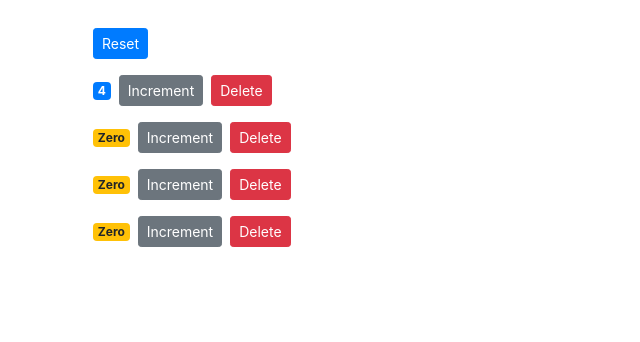
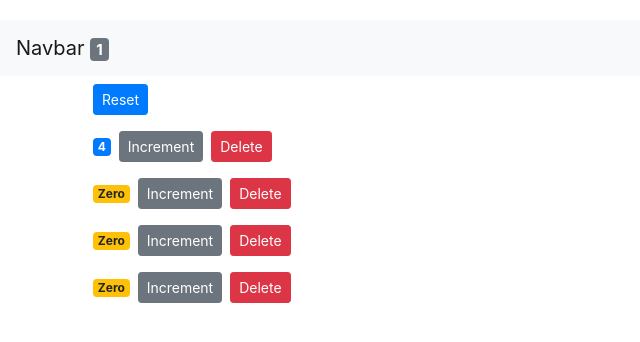
Before and after one commit to vespaill/React-Vidly, a React (Create React App) app: page / in a window 1280 px wide. Shown: the top 342 px of the page, without its empty margins (0-640 px from the left). Built offline with nearby package versions, Linux system fonts and the light colour scheme.

Commit message:
Multiple components in sync, lifting state up

```diff
--- a/src/App.js
+++ b/src/App.js
@@ -1,15 +1,59 @@
-import React from 'react';
+import React, { Component } from 'react';
+import NavBar from './components/navbar';
 import './App.css';
-// import Movies from './components/movies';
 import Counters from './components/counters';
 
-function App() {
-  return (
-    <main className="container">
-      {/* <Movies /> */}
-      <Counters />
-    </main>
-  );
+class App extends Component {
+  state = {
+    counters: [
+      { id: 1, value: 4 },
+      { id: 2, value: 0 },
+      { id: 3, value: 0 },
+      { id: 4, value: 0 }
+    ]
+  };
+
+  handleIncrement = counter => {
+    const counters = [...this.state.counters];
+    const index = counters.indexOf(counter);
+
+    counters[index] = { ...counter };
+    counters[index].value++;
+
+    this.setState({ counters });
+  };
+
+  handleDelete = counterId => {
+    const counters = this.state.counters.filter(c => c.id !== counterId);
+    this.setState({ counters });
+  };
+
+  handleReset = () => {
+    const counters = this.state.counters.map(c => {
+      c.value = 0;
+      return c;
+    });
+
+    this.setState({ counters });
+  };
+
+  render() {
+    return (
+      <React.Fragment>
+        <NavBar
+          totalCounters={this.state.counters.filter(c => c.value > 0).length}
+        />
+        <main className="container">
+          <Counters
+            counters={this.state.counters}
+            onReset={this.handleReset}
+            onIncrement={this.handleIncrement}
+            onDelete={this.handleDelete}
+          />
+        </main>
+      </React.Fragment>
+    );
+  }
 }
 
 export default App;
--- a/src/components/counters.jsx
+++ b/src/components/counters.jsx
@@ -2,53 +2,20 @@
 import Counter from './counter';
 
 class Counters extends Component {
-  state = {
-    counters: [
-      { id: 1, value: 4 },
-      { id: 2, value: 0 },
-      { id: 3, value: 0 },
-      { id: 4, value: 0 }
-    ]
-  };
-
-  handleIncrement = counter => {
-    const counters = [...this.state.counters];
-    const index = counters.indexOf(counter);
-
-    counters[index] = { ...counter };
-    counters[index].value++;
-
-    this.setState({ counters });
-  };
-
-  handleDelete = counterId => {
-    const counters = this.state.counters.filter(c => c.id !== counterId);
-    this.setState({ counters });
-  };
-
-  handleReset = () => {
-    const counters = this.state.counters.map(c => {
-      c.value = 0;
-      return c;
-    });
-
-    this.setState({ counters });
-  };
-
   render() {
     return (
       <div>
         <button
-          onClick={this.handleReset}
+          onClick={this.props.onReset}
           className="btn btn-primary btn-sm m-2"
         >
           Reset
         </button>
-        {this.state.counters.map(counter => (
+        {this.props.counters.map(counter => (
           <Counter
             key={counter.id}
-            onDelete={this.handleDelete}
-            onIncrement={this.handleIncrement}
+            onDelete={this.props.onDelete}
+            onIncrement={this.props.onIncrement}
             counter={counter}
           />
         ))}
--- /dev/null
+++ b/src/components/navbar.jsx
@@ -0,0 +1,18 @@
+import React, { Component } from 'react';
+
+class NavBar extends Component {
+  render() {
+    return (
+      <nav className="navbar navbar-light bg-light">
+        <a className="navbar-brand" href="#">
+          Navbar{' '}
+          <span className="badge badge-pull badge-secondary">
+            {this.props.totalCounters}
+          </span>
+        </a>
+      </nav>
+    );
+  }
+}
+
+export default NavBar;
```
